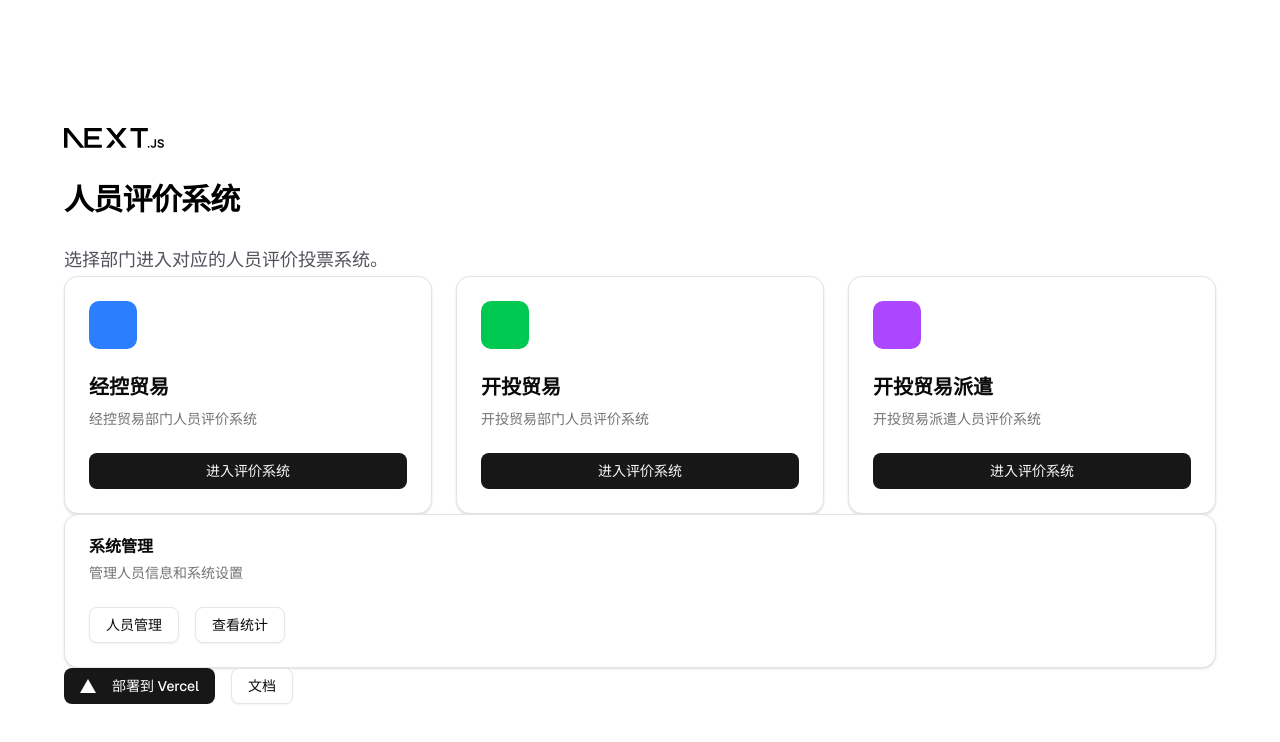
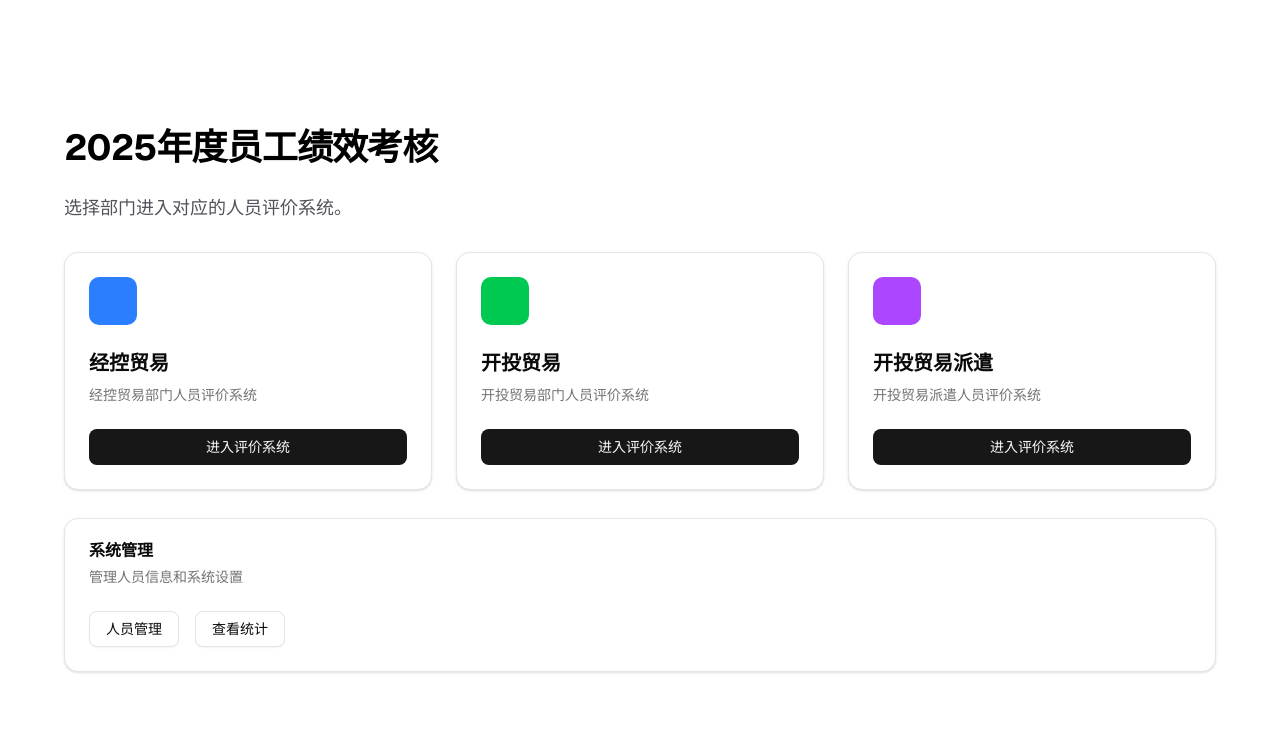
Before and after one commit to jinzhepro/vote, a Next.js app: page / in a window 1280 px wide. Shown: the top 742 px of the page. Built offline with nearby package versions, Linux system fonts and the light colour scheme.

Commit message:
style(homepage): 移除Next.js和Vercel相关元素，更新标题和描述文本
移除首页的Next.js和Vercel相关logo及部署按钮，更新主标题为"2025年度员工绩效考核"，并调整描述文本为"选择部门进入对应的人员评价系统"。

```diff
--- a/src/app/page.js
+++ b/src/app/page.js
@@ -40,21 +40,12 @@ export default function Home() {
     <div className="flex min-h-screen items-center justify-center bg-zinc-50 font-sans dark:bg-black">
       <main className="flex min-h-screen w-full max-w-7xl flex-col items-center justify-between py-32 px-16 bg-white dark:bg-black sm:items-start">
         <div className="w-full">
-          <Image
-            className="dark:invert"
-            src="/next.svg"
-            alt="Next.js logo"
-            width={100}
-            height={20}
-            priority
-          />
-
-          <div className="flex flex-col items-center gap-6 text-center sm:items-start sm:text-left w-full mt-8">
-            <h1 className="text-3xl font-semibold leading-10 tracking-tight text-black dark:text-zinc-50">
-              人员评价系统
+          <div className="flex flex-col items-center gap-6 text-center sm:items-start sm:text-left w-full">
+            <h1 className="text-4xl font-bold leading-10 tracking-tight text-black dark:text-zinc-50">
+              2025年度员工绩效考核
             </h1>
             <p className="max-w-md text-lg leading-8 text-zinc-600 dark:text-zinc-400">
-              选择部门进入对应的人员评价投票系统。
+              选择部门进入对应的人员评价系统。
             </p>
           </div>
         </div>
@@ -104,34 +95,6 @@ export default function Home() {
             </CardContent>
           </Card>
         </div>
-
-        <div className="flex flex-col gap-4 text-base font-medium sm:flex-row">
-          <Button asChild>
-            <a
-              href="https://vercel.com/new?utm_source=create-next-app&utm_medium=appdir-template-tw&utm_campaign=create-next-app"
-              target="_blank"
-              rel="noopener noreferrer"
-            >
-              <Image
-                className="dark:invert mr-2"
-                src="/vercel.svg"
-                alt="Vercel logomark"
-                width={16}
-                height={16}
-              />
-              部署到 Vercel
-            </a>
-          </Button>
-          <Button variant="outline" asChild>
-            <a
-              href="https://nextjs.org/docs?utm_source=create-next-app&utm_medium=appdir-template-tw&utm_campaign=create-next-app"
-              target="_blank"
-              rel="noopener noreferrer"
-            >
-              文档
-            </a>
-          </Button>
-        </div>
       </main>
     </div>
   );
```
